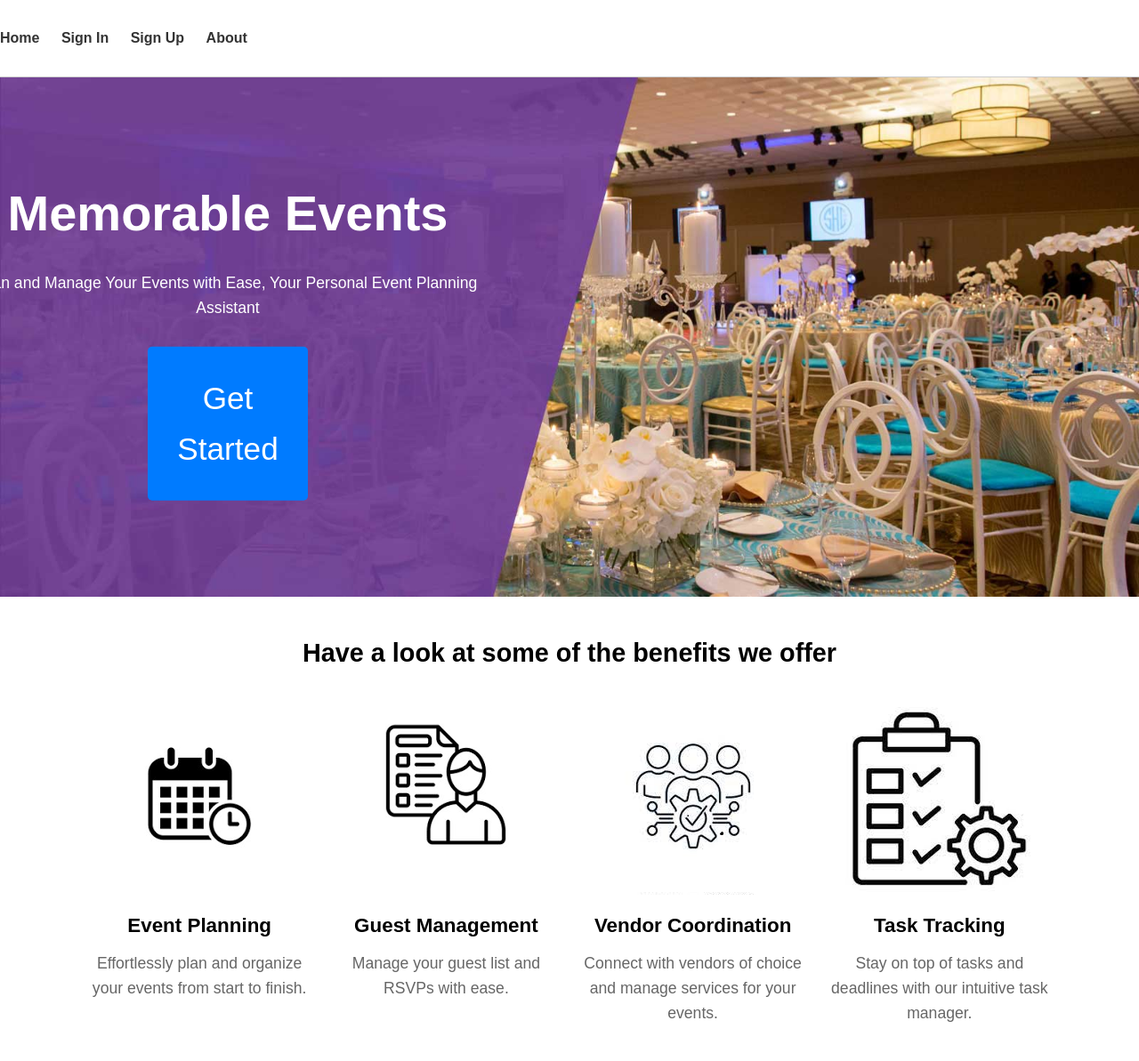
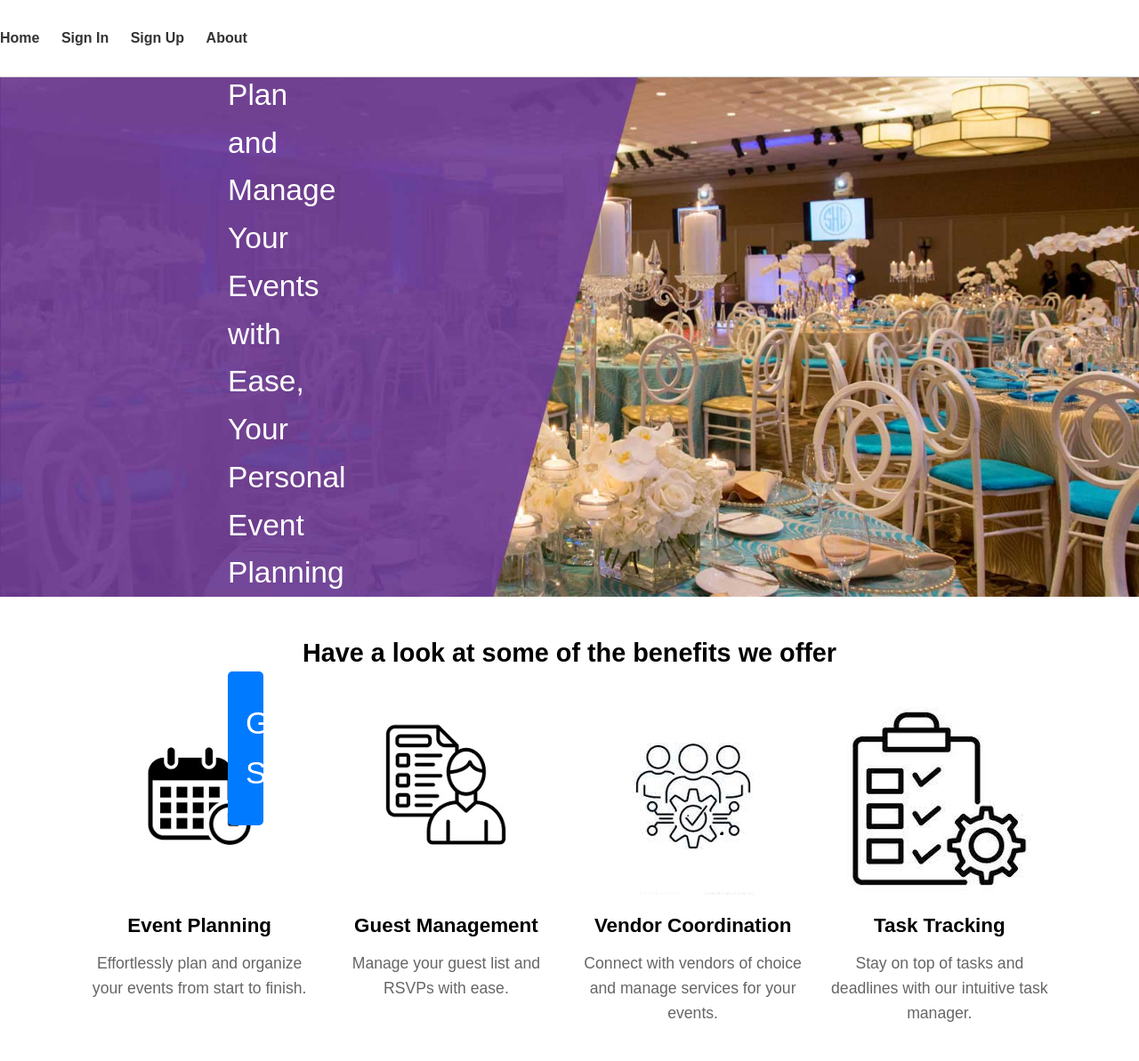
Before and after one commit to Esther-Wagatwe/memorable_events, a Flask app: page /landing in a window 1280 px wide. Shown: the top 1193 px of the page at 89% size. Run offline with Flask 3, Linux system fonts and the light colour scheme.

```diff
--- a/static/css/landing.css
+++ b/static/css/landing.css
@@ -66,16 +66,16 @@ body {
     transform: translate(-50%, -50%);
     max-width: 800px;
     width: 100%;
-    padding: 100px;
+    padding: 50%;
 }
 
 .hero h1 {
-    font-size: 3.5rem;
+    font-size: 4.5rem;
     margin-bottom: 20px;
 }
 
 .hero p {
-    font-size: 1.1rem;
+    font-size: 2.1rem;
     margin-bottom: 30px;
 }
 
```
